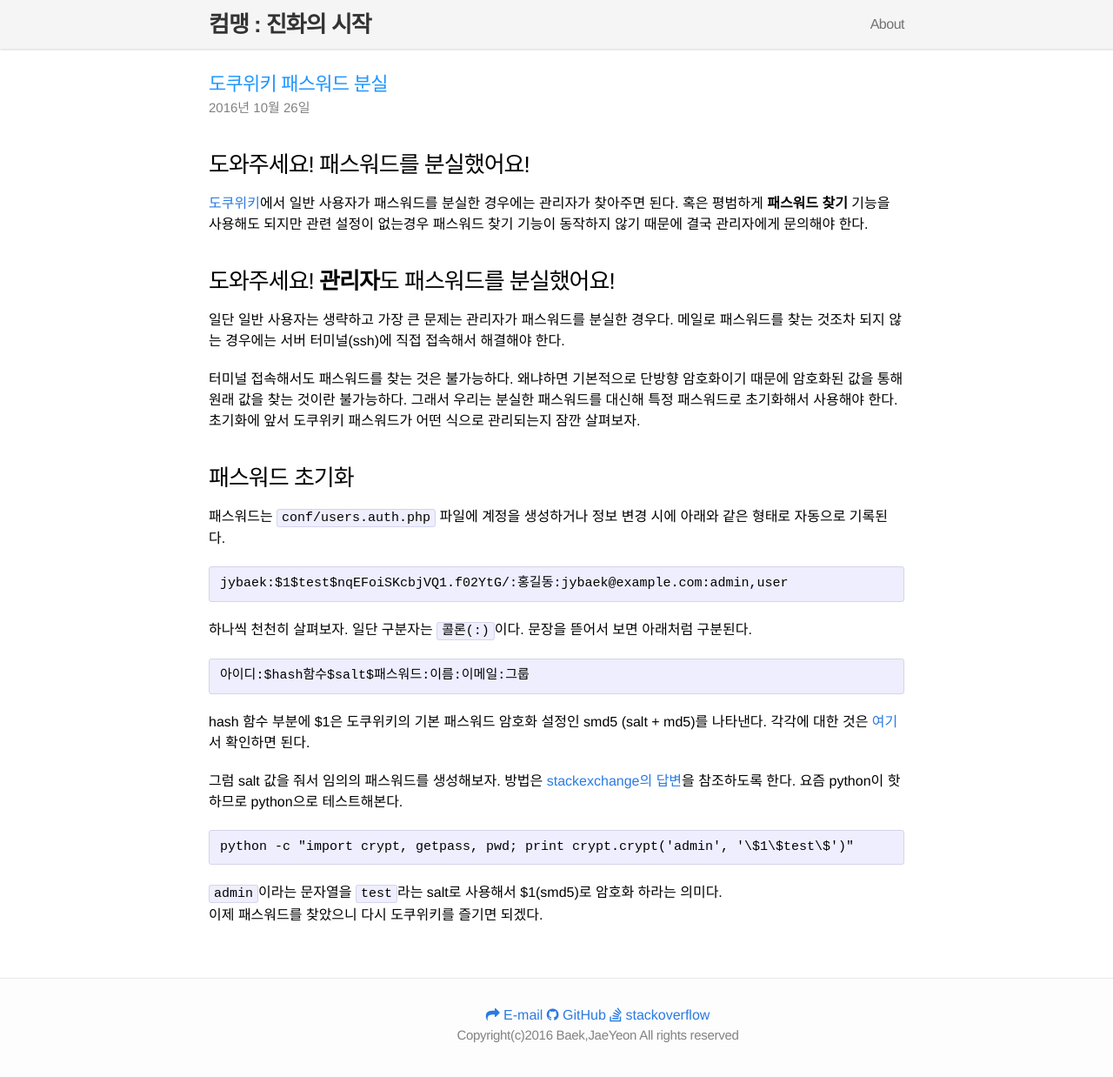
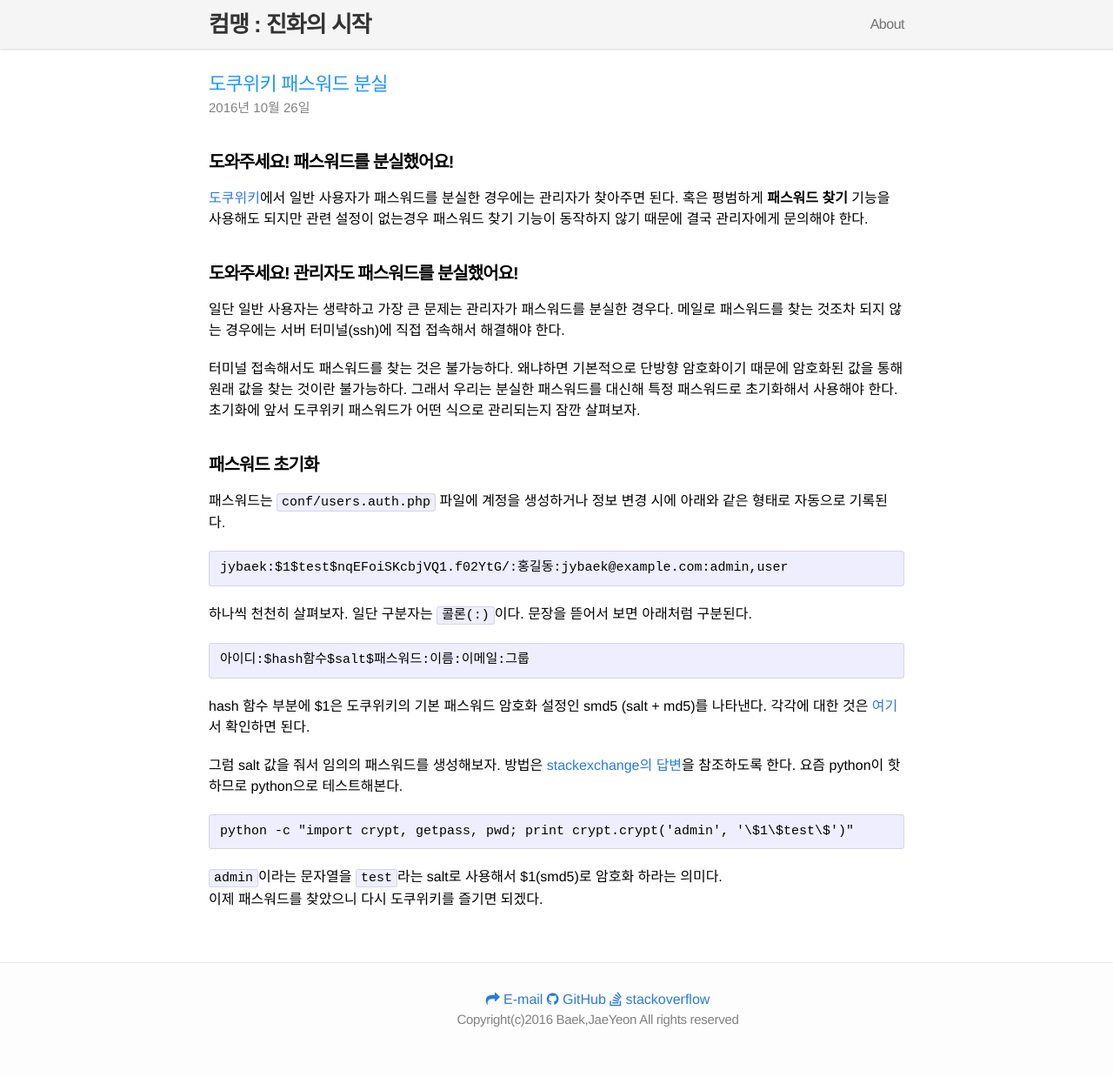
Before and after one commit to jybaek/jybaek.github.com, a Jekyll site: the page built from _posts/2016-10-26-lost_password_docuwiki.md, in a window 1280 px wide and 1246 px high. Shown: the top 1238 px of the window at 87% size. Built offline with Jekyll 4.4.1, drawn with Linux system fonts in a browser that asks for light colours; nearby versions of some CDN libraries; comment, search, counter and statistics services are not loaded.

Commit message:
이전 포스트 글 마크다운 문법 약간 수정

```diff
--- a/_posts/2016-10-26-lost_password_docuwiki.md
+++ b/_posts/2016-10-26-lost_password_docuwiki.md
@@ -5,17 +5,17 @@ title:  "도쿠위키 패스워드 분실"
 ---
 
 
-### 도와주세요! 패스워드를 분실했어요!
+#### **도와주세요! 패스워드를 분실했어요!**
 
 [도쿠위키](https://www.dokuwiki.org/dokuwiki#)에서 일반 사용자가 패스워드를 분실한 경우에는 관리자가 찾아주면 된다. 혹은 평범하게 **패스워드 찾기** 기능을 사용해도 되지만 관련 설정이 없는경우 패스워드 찾기 기능이 동작하지 않기 때문에 결국 관리자에게 문의해야 한다.
 
-### 도와주세요! **관리자**도 패스워드를 분실했어요!
+#### **도와주세요! 관리자도 패스워드를 분실했어요!**
 
 일단 일반 사용자는 생략하고 가장 큰 문제는 관리자가 패스워드를 분실한 경우다. 메일로 패스워드를 찾는 것조차 되지 않는 경우에는 서버 터미널(ssh)에 직접 접속해서 해결해야 한다.
 
 터미널 접속해서도 패스워드를 찾는 것은 불가능하다. 왜냐하면 기본적으로 단방향 암호화이기 때문에 암호화된 값을 통해 원래 값을 찾는 것이란 불가능하다. 그래서 우리는 분실한 패스워드를 대신해 특정 패스워드로 초기화해서 사용해야 한다. 초기화에 앞서 도쿠위키 패스워드가 어떤 식으로 관리되는지 잠깐 살펴보자.
 
-### 패스워드 초기화
+#### **패스워드 초기화**
 
 패스워드는 `conf/users.auth.php` 파일에 계정을 생성하거나 정보 변경 시에 아래와 같은 형태로 자동으로 기록된다.
 
```
